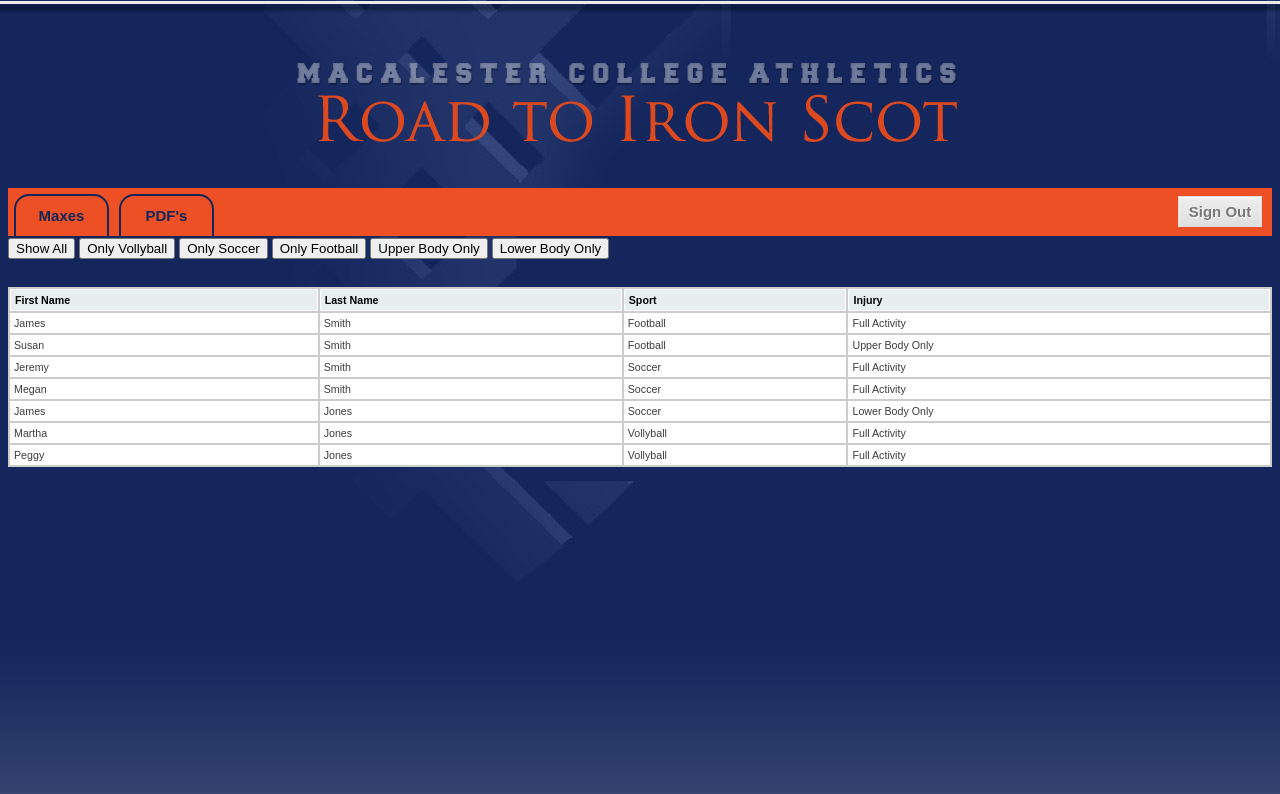
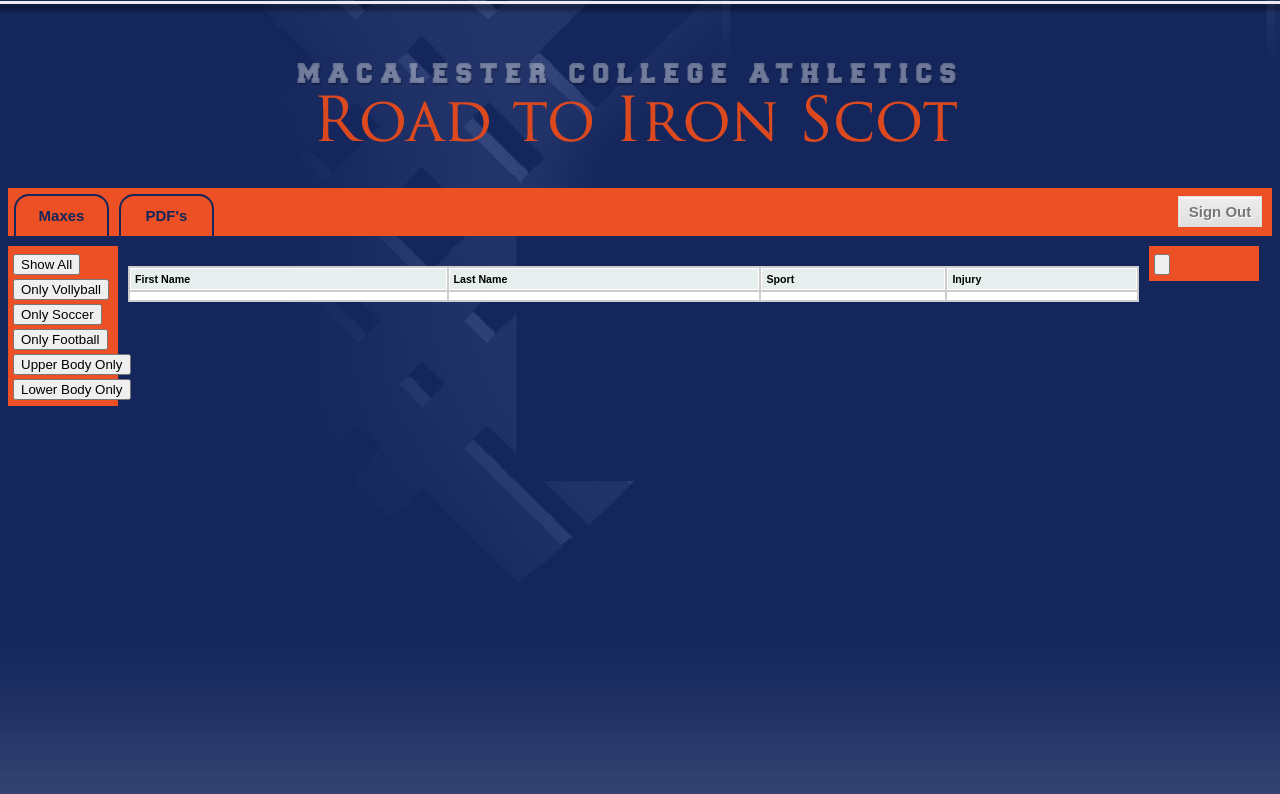
Before and after one commit to FoundationXX/Internet-Computing-Project, a website: page stevePage.html in a window 1280 px wide. Drawn offline with nearby package versions, Linux system fonts and the light colour scheme.

Commit message:
Update stevePage.html

```diff
--- a/stevePage.html
+++ b/stevePage.html
@@ -15,18 +15,21 @@
 <body background = "images/background.jpg" >
 
 <!--<img style='width:100%;height:100%'  >-->
-    <div><img id = "homeOfScots" src="images/homeOfScot3.png" ></div>
+    <div>
+    <img id = "homeOfScots" src="images/homeOfScot3.png" ></div>
     <div class="orangeBanner">
     <a href="maxes.html" class="Tabs">Maxes</a>
     <a href="pdf.html" class="Tabs">PDF's</a>
     <a id = "signOut" href="#" class="button">Sign Out</a>
-
-
-<div data-bind="foreach: filters">
+</div>
+<div> <!-- div for the lower part of page -->
+<div style = "background-color: #14265b; height: 10px; width:100px;"></div>
+<div data-bind="foreach: filters" style= "line-height:25px; background-color:#EC5024; height:auto; width:100px; float:left; padding:5px;">
+    <!-- dive to split the bottom half into two collumns (left colom)-->
 <input type="button" data-bind="click: $parent.setActiveFilter, value: title"/>
 </div>
 
-<br/>
+<div style="width:80%; float:left; padding:10px;"><!-- right collomn div -->
 
 <table class="tablesorter">
 <thead>
@@ -36,13 +39,21 @@
 </thead>
     <tbody data-bind="foreach: filteredPeople">
         <tr>
-            <td data-bind="text: firstName"></td>
-            <td data-bind="text: lastName"></td>
+            <td data-bind="text: name"></td>
+            <td data-bind="text: year"></td>
             <td data-bind="text: sport"></td>
             <td data-bind="text: injury"></td>
         </tr>
     </tbody>
 </table>
+</div><!-- closing the center collomn div -->
+<!-- opens the right collomn -->
+<div data-bind="foreach: filters1" style= "line-height:25px; background-color:#EC5024; height:auto; width:100px; float:left; padding:5px;">
+    <!-- dive to split the bottom half into two collumns (left colom)-->
+<input type="button" data-bind="click: $parent.setActiveFilter, value: title"/>
+</div> <!-- closes the right collomn -->
+
+</div> <!-- close lower part of page div -->
 
 </body>
 </html>
```
